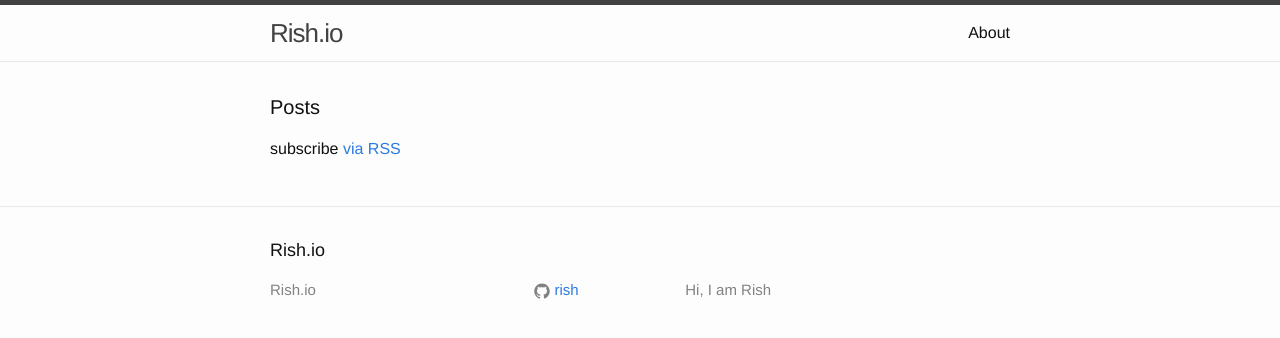
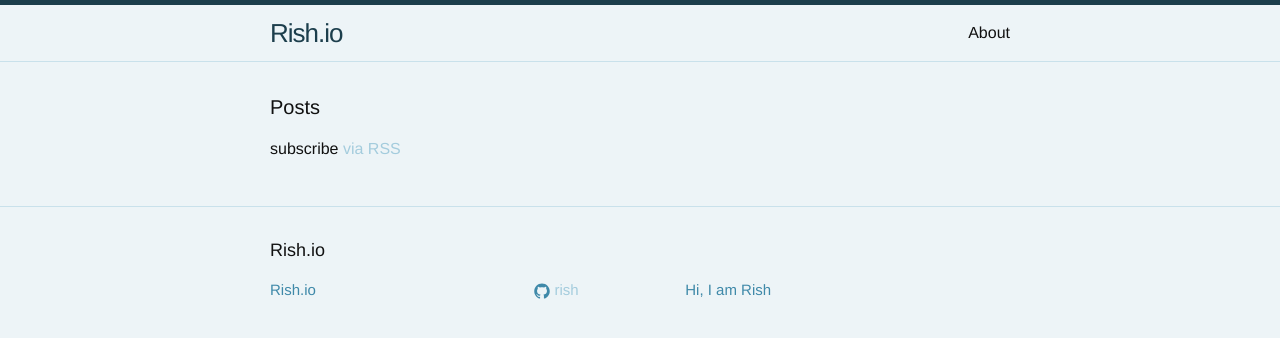
Before and after one commit to rish/rish.github.io, a Jekyll site: the page built from index.html, in a window 1280 px wide. Shown: the top 338 px of the page. Built offline with Jekyll 4.4.1, drawn with Linux system fonts in a browser that asks for light colours.

Commit message:
Feeling blue

```diff
--- a/css/main.scss
+++ b/css/main.scss
@@ -15,10 +15,11 @@ $base-line-height: 1.5;
 $spacing-unit:     30px;
 
 $text-color:       #111;
-$background-color: #fdfdfd;
-$brand-color:      #2a7ae2;
+$background-color: #EDF4F7;
+$brand-color:      #A4CCDD;
 
-$grey-color:       #828282;
+//$grey-color:       #828282;
+$grey-color: darken($brand-color, 30%);
 $grey-color-light: lighten($grey-color, 40%);
 $grey-color-dark:  darken($grey-color, 25%);
 
```
